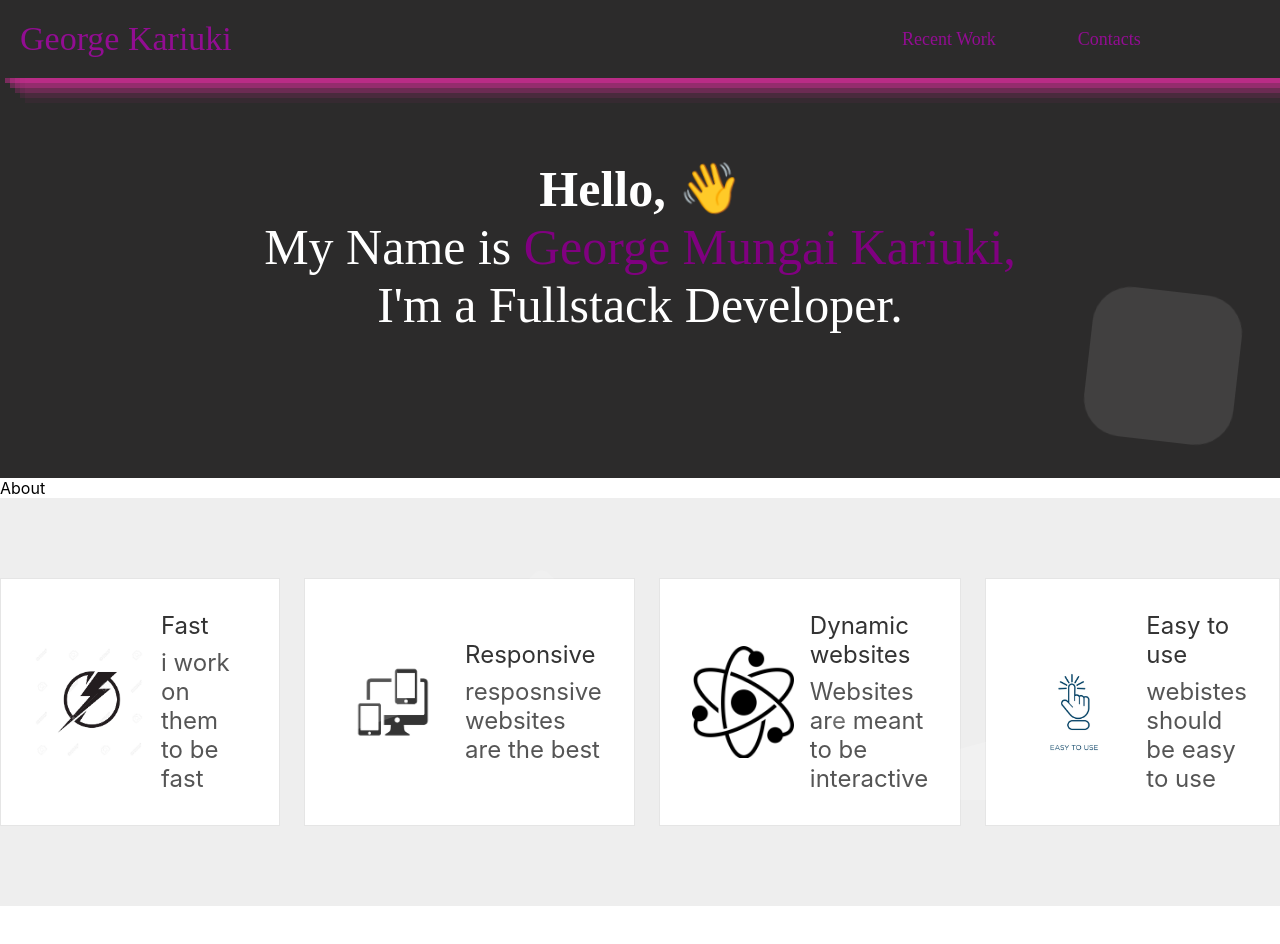
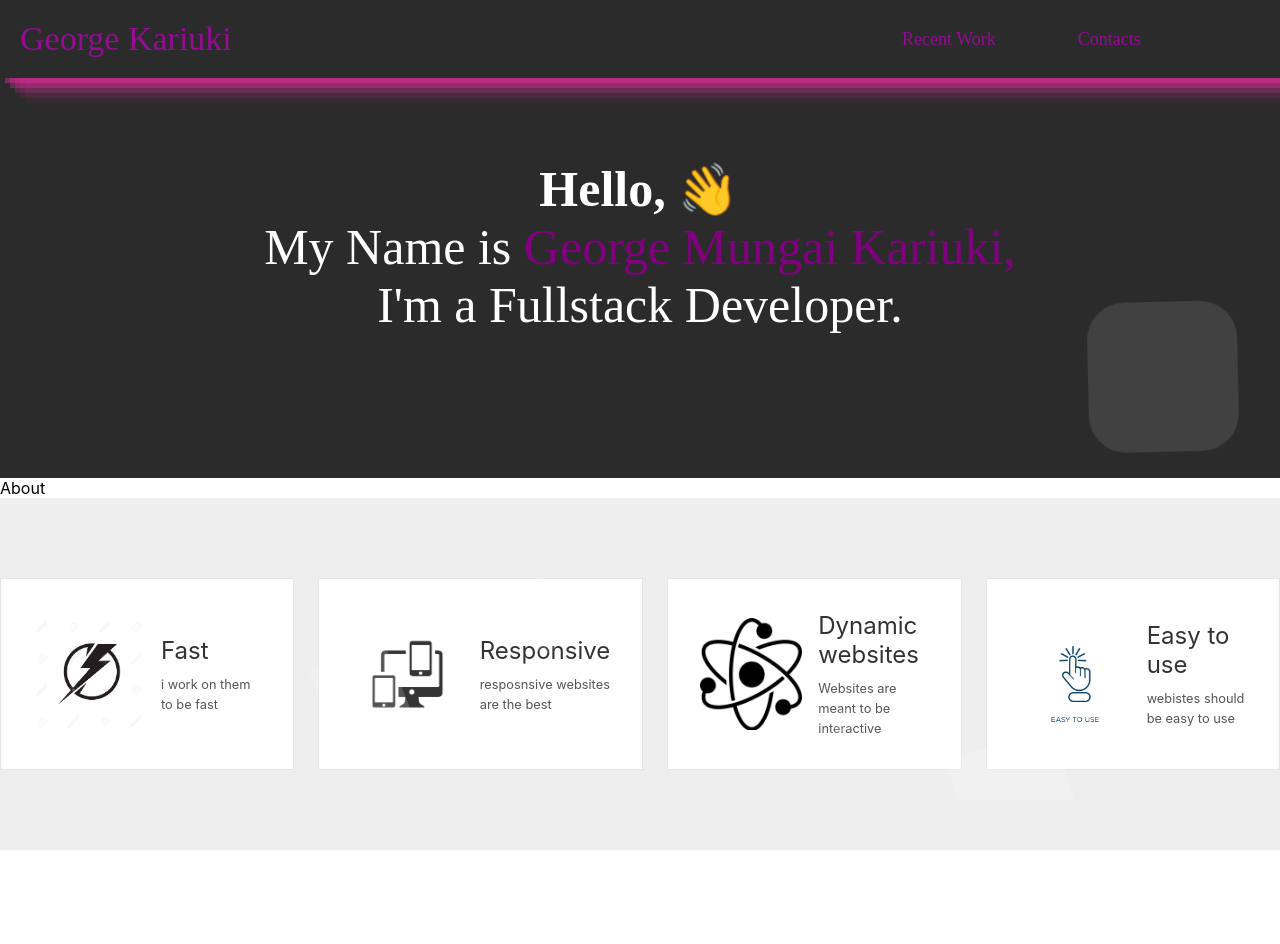
Before and after one commit to George-k-tech/portfolio, a React (Create React App) app: page / in a window 1280 px wide. Shown: the top 944 px of the page. Built offline with nearby package versions, Linux system fonts and the light colour scheme.

Commit message:
about page

```diff
--- a/src/main.css
+++ b/src/main.css
@@ -246,7 +246,7 @@ section {
 }
 .about-icons .icon span{
   color: #555;
-  font-size: 1.5rem;
+  font-size: .8rem;
 }
 /* header section for home page ends here */
 
```
